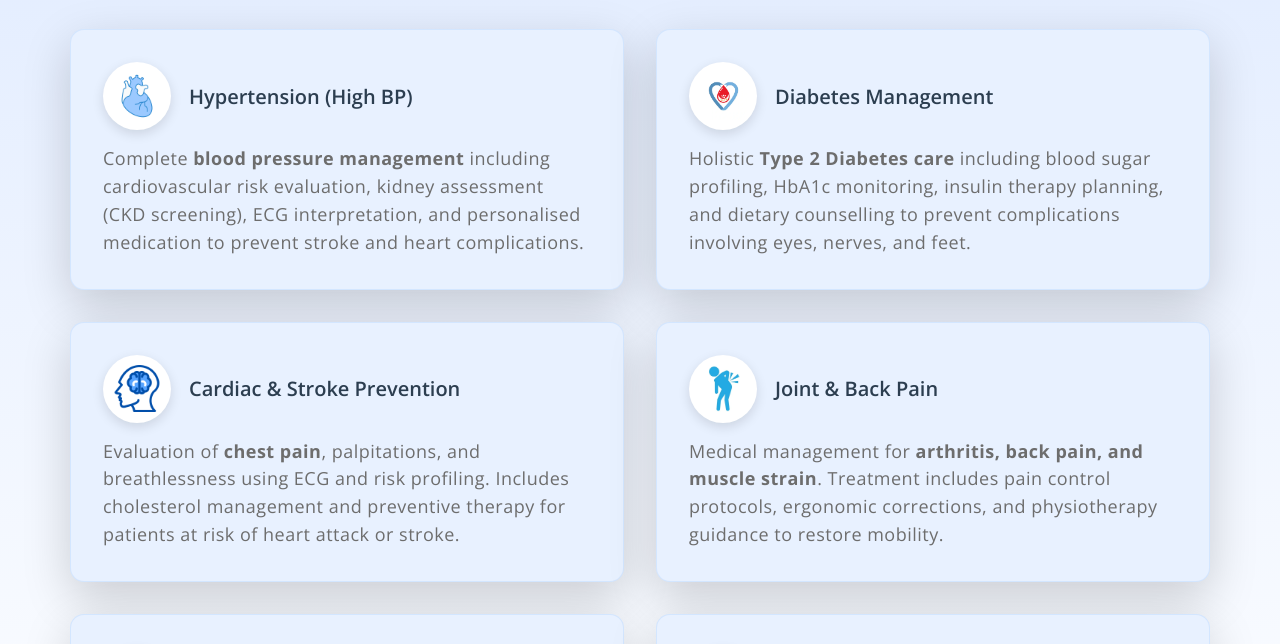
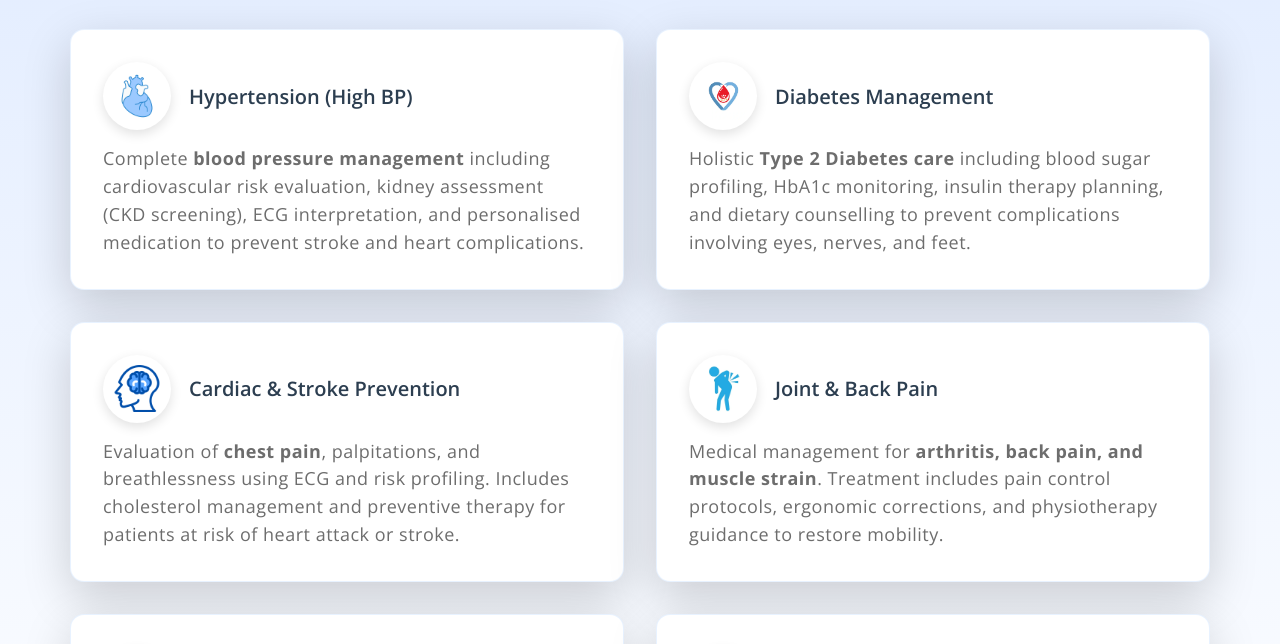
Before and after one commit to drsayanbhowmik/drsayanbhowmik.github.io, a plain HTML site: page index.html in a window 1280 px wide. Shown: the part 2055-2699 px from the top of the page. Drawn offline with nearby package versions, Linux system fonts and the light colour scheme.

Commit message:
Update style.css

```diff
--- a/assets/css/style.css
+++ b/assets/css/style.css
@@ -800,7 +800,7 @@ body {
 }
 
 .treatment-card {
-    background: #e8f1ff;
+    background: #ffffff;
     border-radius: 14px;
     border: 1px solid rgba(36, 124, 255, 0.10);
     padding: 32px;
```
